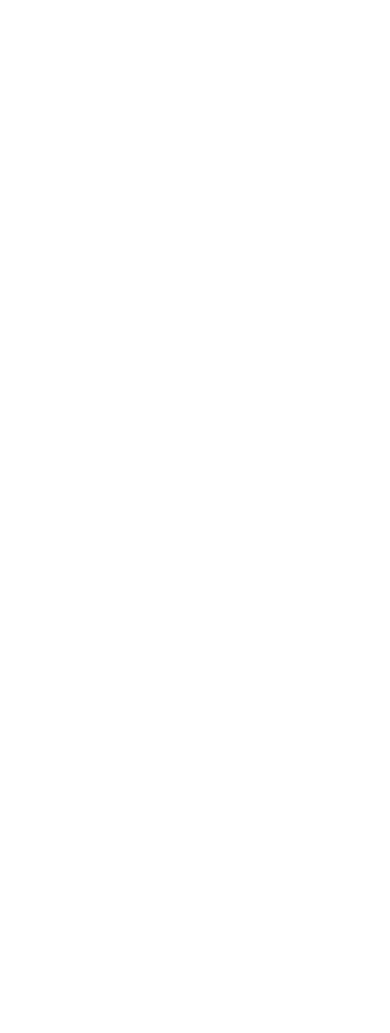
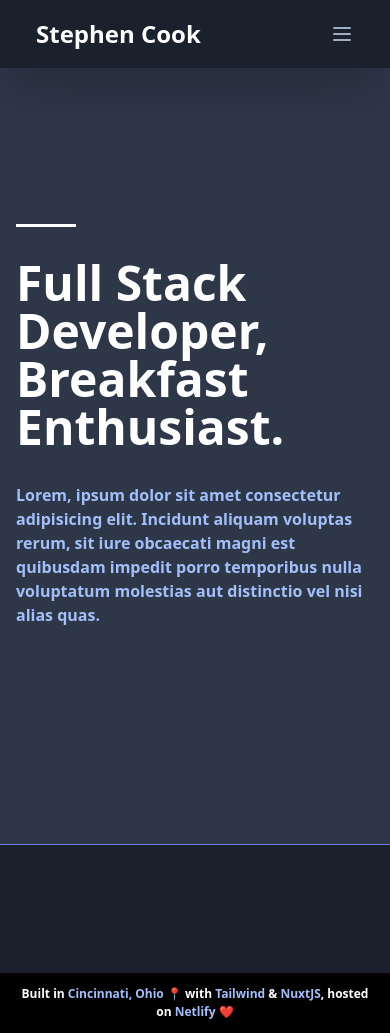
Before and after one commit to stcookies/portfolio, a Nuxt app: page / in a window 390 px wide. Before the commit the page ends 844 px from the top, so only its background shows below. Built offline with nearby package versions, Linux system fonts and the light colour scheme.

Commit message:
layout is coming along nicely wow!

```diff
--- a/assets/css/tailwind.css
+++ b/assets/css/tailwind.css
@@ -1,3 +1,19 @@
-@import 'tailwindcss/base';
-@import 'tailwindcss/components';
-@import 'tailwindcss/utilities';
+@tailwind base;
+@tailwind components;
+
+@screen sm {
+  .my-container {
+    @apply w-11/12;
+  }
+}
+@screen md {
+  .my-container {
+    @apply w-4/5;
+  }
+}
+@screen lg {
+  .my-container {
+    @apply w-2/3;
+  }
+}
+@tailwind utilities;
--- /dev/null
+++ b/components/Footer.vue
@@ -0,0 +1,24 @@
+<template>
+  <footer class="border-t border-indigo-500 bg-gray-900">
+    <div class="h-32">
+
+    </div>
+    <div class="bg-black py-3 px-4 flex justify-center items-center text-center text-white text-xs font-semibold">
+      <span>Built in
+        <a class="text-indigo-300 hover:text-indigo-400 font-bold" href="https://cincinnatiusa.com/">Cincinnati, Ohio 📍</a> with
+        <a class="text-indigo-300 hover:text-indigo-400 font-bold" href="https://tailwindcss.com/">Tailwind</a> &
+        <a class="text-indigo-300 hover:text-indigo-400 font-bold" href="https://nuxtjs.org/">NuxtJS</a>, hosted on
+        <a class="text-indigo-300 hover:text-indigo-400 font-bold" href="https://www.netlify.com/">Netlify</a> ❤️️
+      </span>
+    </div>
+  </footer>
+</template>
+
+<script>
+export default {
+
+}
+</script>
+
+<style>
+</style>
--- /dev/null
+++ b/components/Navbar.vue
@@ -0,0 +1,39 @@
+<template>
+  <div class="flex justify-center">
+    <header class="my-container fixed left-0 right-0 sm:inset-auto bg-gray-900 py-4 px-1 shadow-2xl sm:flex sm:justify-between sm:items-center sm:mt-8 sm:py-5 sm:rounded-full">
+      <div class="px-8 flex items-center justify-between">
+        <a href="#" class="text-2xl sm:text-lg text-white font-semibold">Stephen Cook</a>
+        <div class="sm:hidden">
+          <button @click="isOpen = !isOpen" type="button" class="block text-gray-500 hover:text-white focus:text-white focus:outline-none">
+            <svg class="h-6 w-6 fill-current" viewBox="0 0 24 24">
+              <path v-if="isOpen" fill-rule="evenodd" d="M18.278 16.864a1 1 0 0 1-1.414 1.414l-4.829-4.828-4.828 4.828a1 1 0 0 1-1.414-1.414l4.828-4.829-4.828-4.828a1 1 0 0 1 1.414-1.414l4.829 4.828 4.828-4.828a1 1 0 1 1 1.414 1.414l-4.828 4.829 4.828 4.828z"/>
+              <path v-if="!isOpen" fill-rule="evenodd" d="M4 5h16a1 1 0 0 1 0 2H4a1 1 0 1 1 0-2zm0 6h16a1 1 0 0 1 0 2H4a1 1 0 0 1 0-2zm0 6h16a1 1 0 0 1 0 2H4a1 1 0 0 1 0-2z"/>
+            </svg>
+          </button>
+        </div>
+      </div>
+      <nav :class="isOpen ? 'block' : 'hidden'" class="py-4 px-4 sm:py-0 sm:block">
+        <div class="text-white font-semibold sm:flex">
+          <a href="#" class="block sm:px-4 hover:text-gray-400">About Me</a>
+          <span class="hidden sm:block sm:px-1 cursor-default">/</span>
+          <a href="#" class="block py-3 sm:py-0 sm:px-4 hover:text-gray-400">My Work</a>
+          <span class="hidden sm:block sm:px-1 cursor-default">/</span>
+          <a href="#" class="block sm:px-4 hover:text-gray-400">Contact</a>
+        </div>
+      </nav>
+    </header>
+  </div>
+</template>
+
+<script>
+export default {
+  data() {
+    return {
+      isOpen: false
+    }
+  }
+}
+</script>
+
+<style>
+</style>
--- a/layouts/default.vue
+++ b/layouts/default.vue
@@ -1,55 +1,21 @@
 <template>
-  <div>
+  <div class="antialiased bg-gray-800">
+    <Navbar />
     <nuxt />
+    <Footer />
   </div>
 </template>
 
+<script>
+import Navbar from '~/components/Navbar';
+import Footer from '~/components/Footer';
+export default {
+  components: {
+    Navbar,
+    Footer
+  }
+}
+</script>
+
 <style>
-html {
-  font-family: 'Source Sans Pro', -apple-system, BlinkMacSystemFont, 'Segoe UI',
-    Roboto, 'Helvetica Neue', Arial, sans-serif;
-  font-size: 16px;
-  word-spacing: 1px;
-  -ms-text-size-adjust: 100%;
-  -webkit-text-size-adjust: 100%;
-  -moz-osx-font-smoothing: grayscale;
-  -webkit-font-smoothing: antialiased;
-  box-sizing: border-box;
-}
-
-*,
-*:before,
-*:after {
-  box-sizing: border-box;
-  margin: 0;
-}
-
-.button--green {
-  display: inline-block;
-  border-radius: 4px;
-  border: 1px solid #3b8070;
-  color: #3b8070;
-  text-decoration: none;
-  padding: 10px 30px;
-}
-
-.button--green:hover {
-  color: #fff;
-  background-color: #3b8070;
-}
-
-.button--grey {
-  display: inline-block;
-  border-radius: 4px;
-  border: 1px solid #35495e;
-  color: #35495e;
-  text-decoration: none;
-  padding: 10px 30px;
-  margin-left: 15px;
-}
-
-.button--grey:hover {
-  color: #fff;
-  background-color: #35495e;
-}
 </style>
--- a/pages/index.vue
+++ b/pages/index.vue
@@ -1,5 +1,13 @@
 <template>
-
+  <section class="flex justify-center h-screen">
+    <div class="my-container mt-56">
+      <div class="px-4 w-full sm:w-2/3 lg:w-1/2">
+        <div class="border-b border-2 border-white w-1/6"></div>
+        <span class="block pt-8 text-white text-5xl sm:text-6xl font-semibold leading-none">Full Stack Developer, Breakfast Enthusiast.</span>
+        <p class="sm:w-3/4 pt-8 text-indigo-300 font-semibold sm:text-xl">Lorem, ipsum dolor sit amet consectetur adipisicing elit. Incidunt aliquam voluptas rerum, sit iure obcaecati magni est quibusdam impedit porro temporibus nulla voluptatum molestias aut distinctio vel nisi alias quas.</p>
+      </div>
+    </div>
+  </section>
 </template>
 
 <script>
--- a/tailwind.config.js
+++ b/tailwind.config.js
@@ -5,7 +5,40 @@
 ** Default: https://github.com/tailwindcss/tailwindcss/blob/master/stubs/defaultConfig.stub.js
 */
 module.exports = {
-  theme: {},
-  variants: {},
+  theme: {
+    extend: {
+      spacing: {
+        '1/2': '50%',
+        '1/3': '33.333333%',
+        '2/3': '66.666667%',
+        '1/4': '25%',
+        '2/4': '50%',
+        '3/4': '75%',
+        '1/5': '20%',
+        '2/5': '40%',
+        '3/5': '60%',
+        '4/5': '80%',
+        '1/6': '16.666667%',
+        '2/6': '33.333333%',
+        '3/6': '50%',
+        '4/6': '66.666667%',
+        '5/6': '83.333333%',
+        '1/12': '8.333333%',
+        '2/12': '16.666667%',
+        '3/12': '25%',
+        '4/12': '33.333333%',
+        '5/12': '41.666667%',
+        '6/12': '50%',
+        '7/12': '58.333333%',
+        '8/12': '66.666667%',
+        '9/12': '75%',
+        '10/12': '83.333333%',
+        '11/12': '91.666667%',
+      }
+    }
+  },
+  variants: {
+    backgroundColor: ['responsive', 'hover', 'focus', 'active']
+  },
   plugins: []
 }
```
